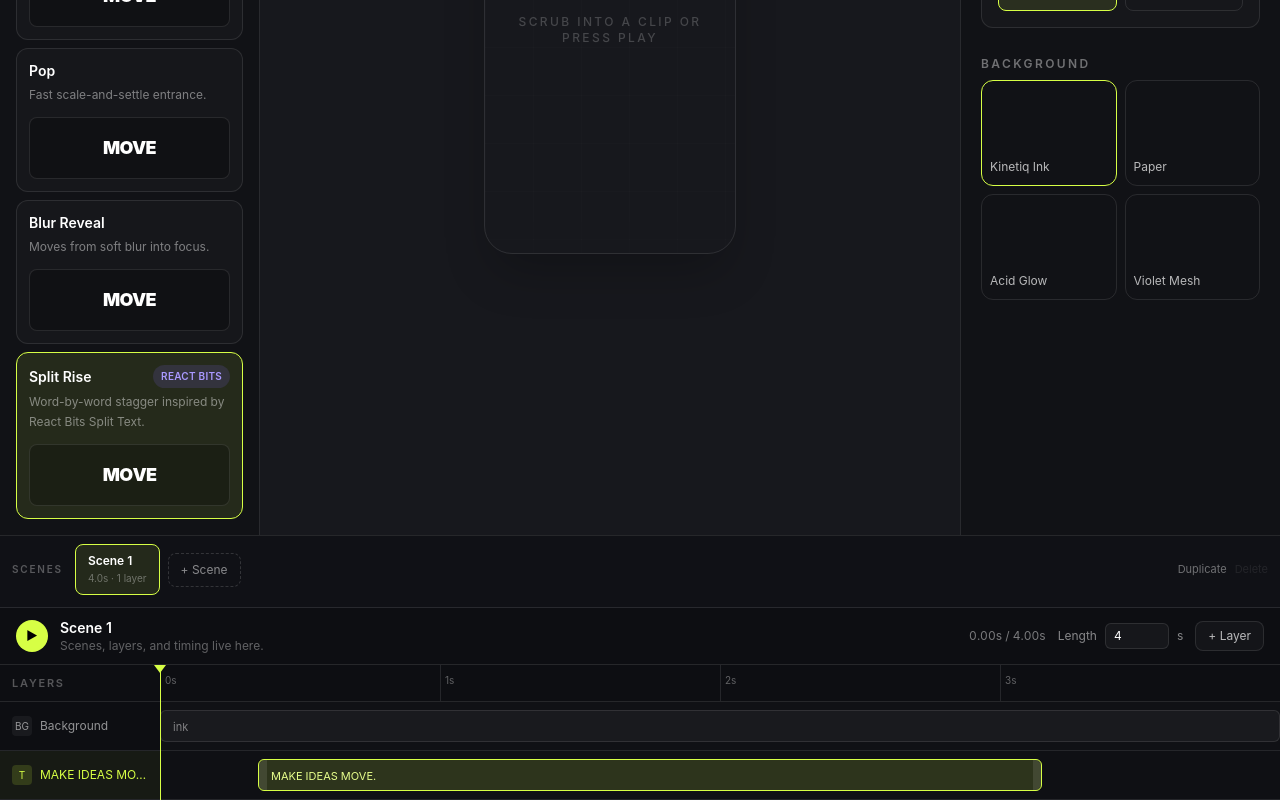
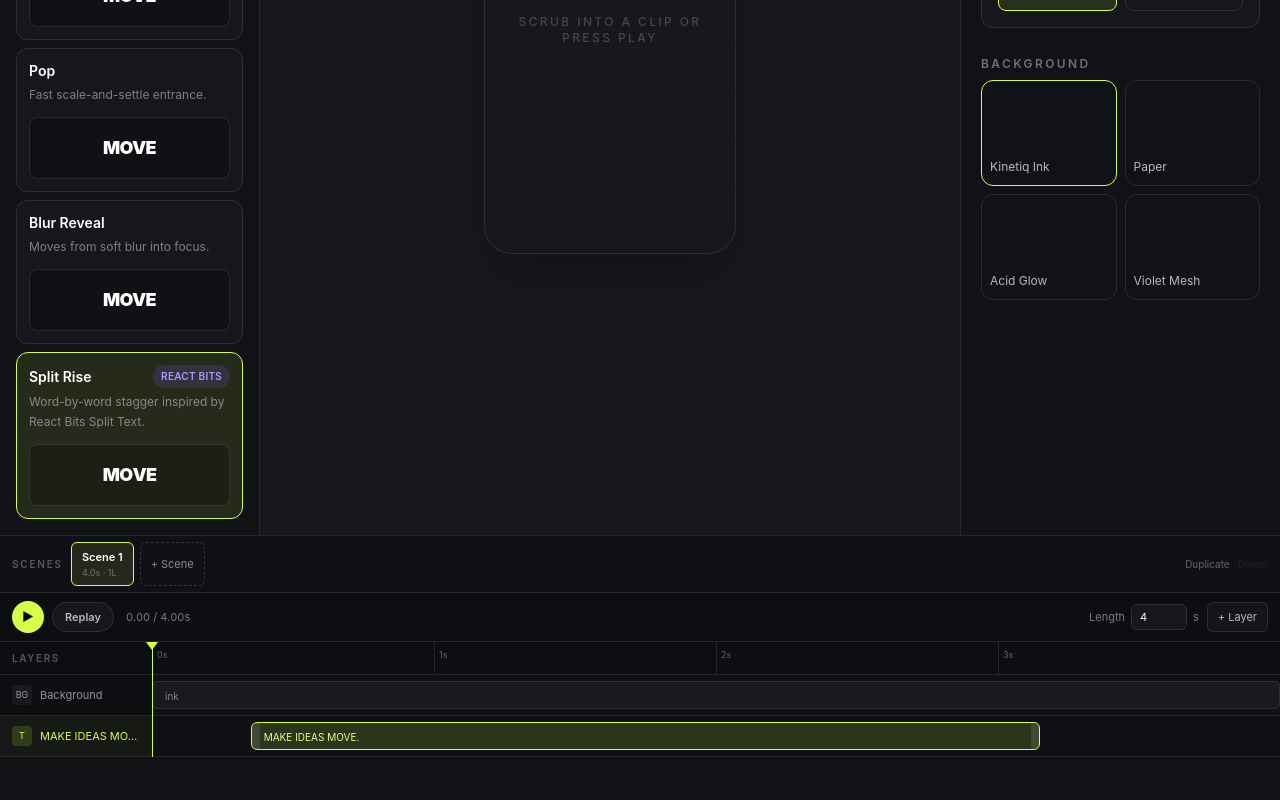
Before and after one commit to seavens3nt/kinetiq, a Next.js app: page / in a window 1280 px wide. Shown: the part 541-1341 px from the top of the page. After the commit the page ends 1298 px from the top, so only its background shows below. Built offline with nearby package versions, Linux system fonts and the light colour scheme.

Commit message:
Polish bottom timeline controls and fit editor viewport

```diff
--- a/src/components/editor/timeline-editor.tsx
+++ b/src/components/editor/timeline-editor.tsx
@@ -3,7 +3,7 @@
 import { useMemo, useRef } from "react";
 import { useEditorStore } from "@/store/editor-store";
 
-const LABEL_WIDTH = 160;
+const LABEL_WIDTH = 152;
 
 function clamp(value: number, min: number, max: number) {
   return Math.min(max, Math.max(min, value));
@@ -19,6 +19,7 @@ export function TimelineEditor() {
     selectedElementId,
     setCurrentTime,
     togglePlayback,
+    replay,
     setSelectedElement,
     setElementTiming,
     setSceneDuration,
@@ -103,52 +104,47 @@ export function TimelineEditor() {
   };
 
   return (
-    <section className="border-t border-white/10 bg-[#0d0e12] text-white">
-      <div className="border-b border-white/10 bg-[#101116] px-3 py-2">
-        <div className="flex items-center gap-2 overflow-x-auto pb-1">
-          <div className="mr-1 shrink-0 text-[10px] font-semibold uppercase tracking-[0.18em] text-white/30">Scenes</div>
+    <section className="shrink-0 border-t border-white/10 bg-[#0d0e12] text-white">
+      <div className="flex items-center gap-2 border-b border-white/10 bg-[#101116] px-3 py-1.5">
+        <span className="shrink-0 text-[10px] font-semibold uppercase tracking-[0.18em] text-white/30">Scenes</span>
+        <div className="flex min-w-0 flex-1 gap-1.5 overflow-x-auto">
           {project.scenes.map((item, index) => (
             <button
               key={item.id}
               type="button"
               onClick={() => setActiveScene(index)}
-              className={`shrink-0 rounded-lg border px-3 py-2 text-left transition ${
+              className={`shrink-0 rounded-md border px-2.5 py-1.5 text-left transition ${
                 activeSceneIndex === index
                   ? "border-[#d7ff45] bg-[#d7ff45]/10"
                   : "border-white/10 bg-white/[0.025] hover:bg-white/[0.05]"
               }`}
             >
-              <div className="text-xs font-semibold">{item.name}</div>
-              <div className="mt-0.5 text-[10px] text-white/35">
-                {item.durationInSeconds.toFixed(1)}s · {item.elements.length} layer{item.elements.length === 1 ? "" : "s"}
-              </div>
+              <div className="text-[11px] font-semibold">{item.name}</div>
+              <div className="text-[9px] text-white/35">{item.durationInSeconds.toFixed(1)}s · {item.elements.length}L</div>
             </button>
           ))}
           <button
             type="button"
             onClick={addScene}
-            className="shrink-0 rounded-lg border border-dashed border-white/15 px-3 py-2 text-xs text-white/50 transition hover:border-[#d7ff45]/50 hover:text-[#d7ff45]"
+            className="shrink-0 rounded-md border border-dashed border-white/15 px-2.5 py-1.5 text-[11px] text-white/50 hover:border-[#d7ff45]/50 hover:text-[#d7ff45]"
           >
             + Scene
           </button>
-          <div className="ml-auto flex shrink-0 items-center gap-2 pl-2">
-            <button type="button" onClick={duplicateScene} className="text-[11px] text-white/40 hover:text-white">
-              Duplicate
-            </button>
+        </div>
+        <div className="flex shrink-0 items-center gap-2 pl-2">
+          <button onClick={duplicateScene} className="text-[10px] text-white/35 hover:text-white">Duplicate</button>
           <button
-              type="button"
             onClick={deleteScene}
             disabled={project.scenes.length === 1}
-              className="text-[11px] text-white/40 hover:text-red-300 disabled:cursor-not-allowed disabled:opacity-20"
+            className="text-[10px] text-white/35 hover:text-red-300 disabled:opacity-20"
           >
             Delete
           </button>
         </div>
       </div>
-      </div>
 
-      <div className="flex items-center justify-between border-b border-white/10 px-4 py-2.5">
-        <div className="flex items-center gap-3">
+      <div className="flex items-center justify-between gap-3 border-b border-white/10 px-3 py-2">
+        <div className="flex items-center gap-2">
           <button
             onClick={togglePlayback}
             className="grid h-8 w-8 place-items-center rounded-full bg-[#d7ff45] text-xs font-black text-black"
@@ -156,16 +152,19 @@ export function TimelineEditor() {
           >
             {isPlaying ? "Ⅱ" : "▶"}
           </button>
-          <div>
-            <div className="text-sm font-semibold">{scene.name}</div>
-            <div className="text-xs text-white/35">Scenes, layers, and timing live here.</div>
+          <button
+            onClick={replay}
+            className="rounded-full border border-white/10 bg-white/[0.04] px-3 py-1.5 text-[11px] font-semibold text-white/70 hover:bg-white/[0.08]"
+          >
+            Replay
+          </button>
+          <div className="ml-1 text-[11px] tabular-nums text-white/45">
+            {currentTime.toFixed(2)} / {duration.toFixed(2)}s
           </div>
         </div>
-        <div className="flex items-center gap-3">
-          <div className="text-xs tabular-nums text-white/45">
-            {currentTime.toFixed(2)}s / {duration.toFixed(2)}s
-          </div>
-          <label className="hidden items-center gap-2 text-xs text-white/50 sm:flex">
+
+        <div className="flex items-center gap-2">
+          <label className="hidden items-center gap-1.5 text-[11px] text-white/45 sm:flex">
             Length
             <input
               type="number"
@@ -173,14 +172,14 @@ export function TimelineEditor() {
               step="0.5"
               value={duration}
               onChange={(event) => setSceneDuration(Number(event.target.value) || 1)}
-              className="w-16 rounded-md border border-white/10 bg-white/[0.04] px-2 py-1 text-white outline-none"
+              className="w-14 rounded-md border border-white/10 bg-white/[0.04] px-2 py-1 text-white outline-none"
             />
             s
           </label>
           <button
             type="button"
             onClick={addTextElement}
-            className="rounded-lg border border-white/10 bg-white/[0.03] px-3 py-1.5 text-xs text-white/70 transition hover:border-[#d7ff45]/50 hover:text-[#d7ff45]"
+            className="rounded-md border border-white/10 bg-white/[0.03] px-2.5 py-1.5 text-[11px] text-white/70 hover:border-[#d7ff45]/50 hover:text-[#d7ff45]"
           >
             + Layer
           </button>
@@ -189,13 +188,13 @@ export function TimelineEditor() {
 
       <div
         ref={timelineRef}
-        className="relative max-h-[330px] select-none overflow-y-auto"
+        className="relative max-h-[230px] select-none overflow-y-auto"
         onPointerDown={beginPlayheadDrag}
         onPointerMove={movePlayhead}
       >
-        <div className="sticky top-0 z-10 grid grid-cols-[160px_1fr] border-b border-white/10 bg-[#0d0e12]">
-          <div className="flex items-center justify-between px-3 py-2">
-            <span className="text-[11px] font-semibold uppercase tracking-[0.16em] text-white/30">Layers</span>
+        <div className="sticky top-0 z-10 grid grid-cols-[152px_1fr] border-b border-white/10 bg-[#0d0e12]">
+          <div className="flex items-center justify-between px-3 py-1.5">
+            <span className="text-[10px] font-semibold uppercase tracking-[0.16em] text-white/30">Layers</span>
             {selectedElementId && scene.elements.length > 1 && (
               <button
                 type="button"
@@ -203,32 +202,32 @@ export function TimelineEditor() {
                   event.stopPropagation();
                   deleteSelectedElement();
                 }}
-                className="text-[10px] text-white/30 hover:text-red-300"
+                className="text-[9px] text-white/30 hover:text-red-300"
               >
-                Delete selected
+                Delete
               </button>
             )}
           </div>
-          <div className="relative h-9">
+          <div className="relative h-8">
             {ticks.map((tick) => (
               <div
                 key={tick}
                 className="absolute top-0 h-full border-l border-white/10"
                 style={{ left: `${(tick / duration) * 100}%` }}
               >
-                <span className="absolute left-1 top-2 text-[10px] text-white/35">{tick}s</span>
+                <span className="absolute left-1 top-1.5 text-[9px] text-white/35">{tick}s</span>
               </div>
             ))}
           </div>
         </div>
 
-        <div className="grid grid-cols-[160px_1fr] border-b border-white/10">
-          <div className="flex items-center gap-2 px-3 py-3 text-xs text-white/55">
-            <span className="grid h-5 w-5 place-items-center rounded bg-white/[0.05] text-[10px]">BG</span>
+        <div className="grid grid-cols-[152px_1fr] border-b border-white/10">
+          <div className="flex items-center gap-2 px-3 py-2 text-[11px] text-white/55">
+            <span className="grid h-5 w-5 place-items-center rounded bg-white/[0.05] text-[9px]">BG</span>
             <span>Background</span>
           </div>
-          <div className="relative h-12 bg-white/[0.015]">
-            <div className="absolute inset-y-2 left-0 right-0 rounded-md border border-white/10 bg-white/[0.04] px-3 text-[11px] leading-8 text-white/45">
+          <div className="relative h-10 bg-white/[0.015]">
+            <div className="absolute inset-y-1.5 left-0 right-0 rounded-md border border-white/10 bg-white/[0.04] px-3 text-[10px] leading-7 text-white/45">
               {scene.backgroundPresetId}
             </div>
           </div>
@@ -240,21 +239,21 @@ export function TimelineEditor() {
           const isSelected = selectedElementId === element.id;
 
           return (
-            <div key={element.id} className="grid grid-cols-[160px_1fr] border-b border-white/10">
+            <div key={element.id} className="grid grid-cols-[152px_1fr] border-b border-white/10">
               <button
                 type="button"
                 onClick={(event) => {
                   event.stopPropagation();
                   setSelectedElement(element.id);
                 }}
-                className={`flex items-center gap-2 px-3 py-3 text-left text-xs ${isSelected ? "bg-[#d7ff45]/5 text-[#d7ff45]" : "text-white/55 hover:bg-white/[0.025]"}`}
+                className={`flex items-center gap-2 px-3 py-2 text-left text-[11px] ${isSelected ? "bg-[#d7ff45]/5 text-[#d7ff45]" : "text-white/55 hover:bg-white/[0.025]"}`}
               >
-                <span className={`grid h-5 w-5 place-items-center rounded text-[10px] ${isSelected ? "bg-[#d7ff45]/15" : "bg-white/[0.05]"}`}>T</span>
+                <span className={`grid h-5 w-5 place-items-center rounded text-[9px] ${isSelected ? "bg-[#d7ff45]/15" : "bg-white/[0.05]"}`}>T</span>
                 <span className="min-w-0 flex-1 truncate">{element.content || `Text ${index + 1}`}</span>
               </button>
-              <div className="relative h-12 bg-white/[0.01]">
+              <div className="relative h-10 bg-white/[0.01]">
                 <div
-                  className={`absolute inset-y-2 rounded-md border text-[11px] ${
+                  className={`absolute inset-y-1.5 rounded-md border text-[10px] ${
                     isSelected
                       ? "border-[#d7ff45] bg-[#d7ff45]/15 text-[#e8ff8d]"
                       : "border-[#8067ff]/50 bg-[#8067ff]/15 text-[#c8bdff]"
@@ -266,7 +265,7 @@ export function TimelineEditor() {
                     className="absolute inset-y-0 left-0 w-2 cursor-ew-resize rounded-l-md bg-white/10 hover:bg-white/20"
                     onPointerDown={(event) => beginBlockDrag(event, element.id, "resize-start")}
                   />
-                  <div className="pointer-events-none truncate px-3 leading-8">{element.content}</div>
+                  <div className="pointer-events-none truncate px-3 leading-7">{element.content}</div>
                   <div
                     className="absolute inset-y-0 right-0 w-2 cursor-ew-resize rounded-r-md bg-white/10 hover:bg-white/20"
                     onPointerDown={(event) => beginBlockDrag(event, element.id, "resize-end")}
@@ -277,7 +276,7 @@ export function TimelineEditor() {
           );
         })}
 
-        <div className="pointer-events-none absolute bottom-0 left-[160px] right-0 top-0 z-20">
+        <div className="pointer-events-none absolute bottom-0 left-[152px] right-0 top-0 z-20">
           <div
             className="absolute bottom-0 top-0 w-px bg-[#d7ff45]"
             style={{ left: `${(currentTime / duration) * 100}%` }}
```
Lines whose indentation alone changed are shown as unchanged.
